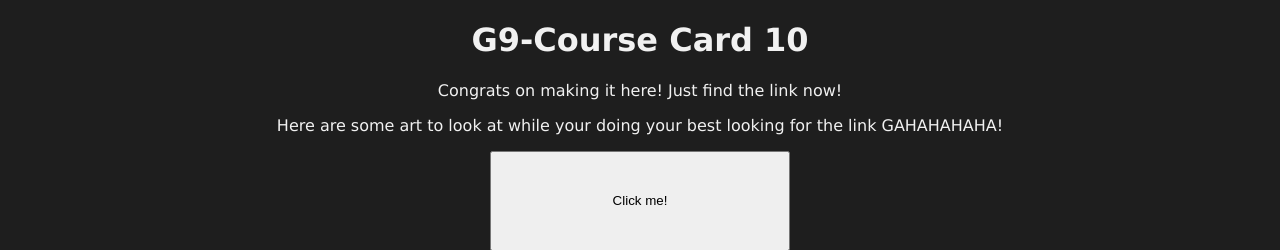
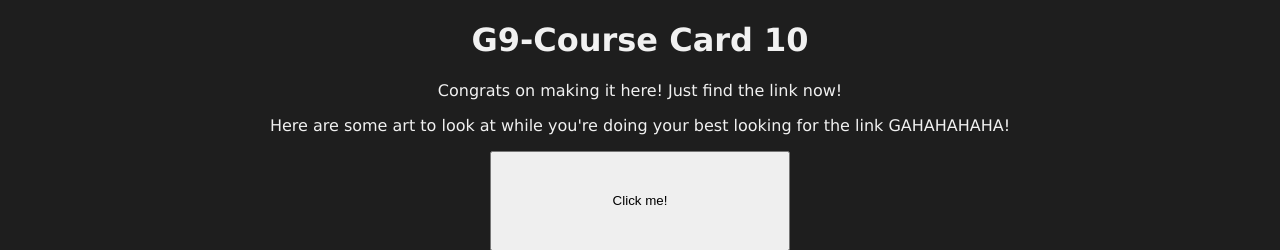
Before and after one commit to CJ-Uy/G9CourseCard-10, a plain HTML site: page index.html in a window 1280 px wide. Shown: the top 250 px of the page. Drawn offline with Linux system fonts and the light colour scheme; grey boxes are pictures that could not be loaded.

Commit message:
wrong spelling lmao

```diff
--- a/index.html
+++ b/index.html
@@ -15,7 +15,7 @@
         Congrats on making it here! Just find the link now!
     </p>
     <p>
-        Here are some art to look at while your doing your best looking for the link GAHAHAHAHA!
+        Here are some art to look at while you're doing your best looking for the link GAHAHAHAHA!
     </p>
     <button onclick = "clicked()">Click me!</button>
     <table>
```
